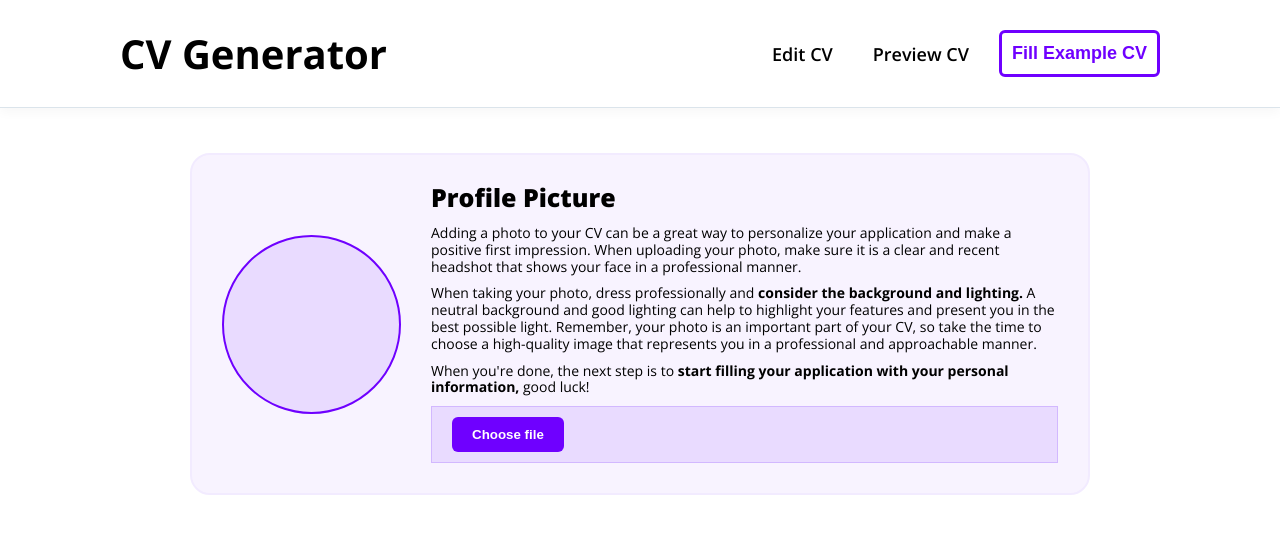
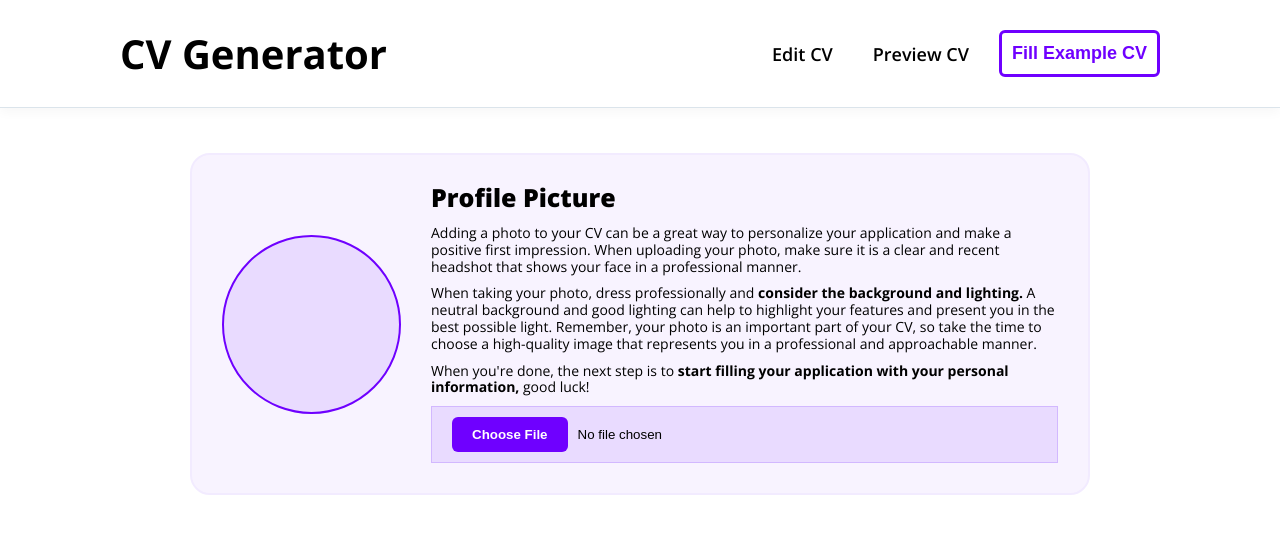
Before and after one commit to AndriiSalohub/cv-generator, a React (Vite) app: page / in a window 1280 px wide. Shown: the top 545 px of the page. Built offline with nearby package versions, Linux system fonts and the light colour scheme.

Commit message:
Implemented functionality to upload an image.

```diff
--- a/src/components/Profile.jsx
+++ b/src/components/Profile.jsx
@@ -1,9 +1,20 @@
+import { useState } from "react";
 import "../styles/Profile.scss";
 
 const Profile = () => {
+  const [profileImage, setProfileImage] = useState(null);
+
+  const handleChange = (e) => {
+    setProfileImage(URL.createObjectURL(e.target.files[0]));
+  };
+
   return (
     <section className="profile">
-      <div className="profile__image-placeholder"></div>
+      {profileImage ? (
+        <img alt="" className="profile__image" src={profileImage} />
+      ) : (
+        <div className="profile__image-placeholder"></div>
+      )}
       <div className="profile__image-info">
         <h2 className="profile__image-title">Profile Picture</h2>
         <p className="profile__image-description">
@@ -27,9 +38,9 @@ const Profile = () => {
           </span>{" "}
           good luck!
         </p>
-        <div className="profile__image-choice">
-          <button className="profile__image-choose-btn">Choose file</button>
-        </div>
+        <form className="profile__image-choice" encType="multipart/form-data">
+          <input type="file" onChange={(e) => handleChange(e)} />
+        </form>
       </div>
     </section>
   );
--- a/src/styles/Profile.scss
+++ b/src/styles/Profile.scss
@@ -10,6 +10,10 @@
   border-radius: 20px;
 
   &__image {
+    height: 175px;
+    width: 175px;
+    border-radius: 100%;
+
     &-placeholder {
       background-color: $secondary-bg;
       border: 2px solid #6f00ff;
@@ -53,22 +57,26 @@
   }
 }
 
+input[type="file"]::file-selector-button {
+  color: #fff;
+  font-weight: 800;
+  padding: 10px 20px;
+  background-color: $main-color;
+  border: none;
+  border-radius: 6px;
+  cursor: pointer;
+  transition: background-color 0.2s ease-in-out;
+  margin-right: 10px;
+}
+
 @media (hover: hover) {
-  .profile__image-choose-btn:hover {
-    background-color: $main-hover-color;
-  }
-
-  .profile__image-choose-btn:hover {
+  input[type="file"]::file-selector-button:hover {
     background-color: $main-hover-color;
   }
 }
 
 @media (hover: none) {
-  .profile__image-choose-btn:active {
-    background-color: $main-hover-color;
-  }
-
-  .profile__image-choose-btn:active {
+  input[type="file"]::file-selector-button:active {
     background-color: $main-hover-color;
   }
 }
```
